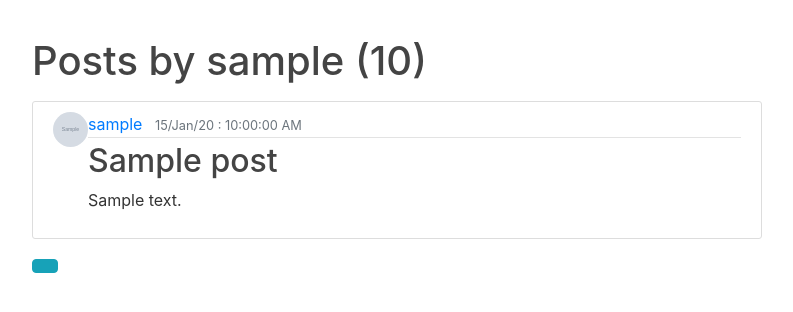
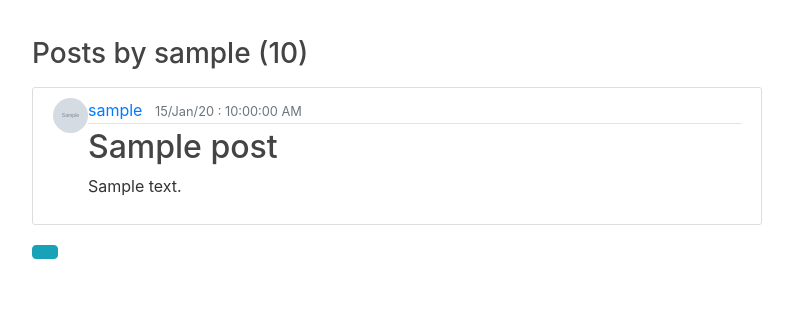
Before and after one commit to SteveParadox/CrazyThought, a Flask app: template flaskblog/templates/user_posts.html in a window 1280 px wide. Shown: the part 59-371 px from the top of the page, without its empty margins (53-846 px from the left). Run offline with Flask 2, Linux system fonts and the light colour scheme; tables that the repository leaves empty hold one stand-in row (values such as "Sample post"); the template is opened without the code that fills it: values that come from a table or form of the project are taken from there, most other values are stand-ins (such as "Sample title", 1, 10 or a date in 2020); grey boxes marked "Sample" are stand-in pictures; some libraries are stand-ins or nearby versions; some web fonts are replaced.

Commit message:
Update user_posts.html

```diff
--- a/flaskblog/templates/user_posts.html
+++ b/flaskblog/templates/user_posts.html
@@ -1,6 +1,6 @@
 {% extends "layout.html" %}
 {% block content %}
-    <h1 class="mb-3">Posts by {{ user.username }} ({{ posts.total }})</h1>
+    <h3 class="mb-3">Posts by {{ user.username }} ({{ posts.total }})</h3>
     {% for post in posts.items %}
         <article class="media content-section">
             <img class="rounded-circle article-img" src="{{ url_for('static', filename= 'profile_pics/' + post.author.image_file) }}">
```
